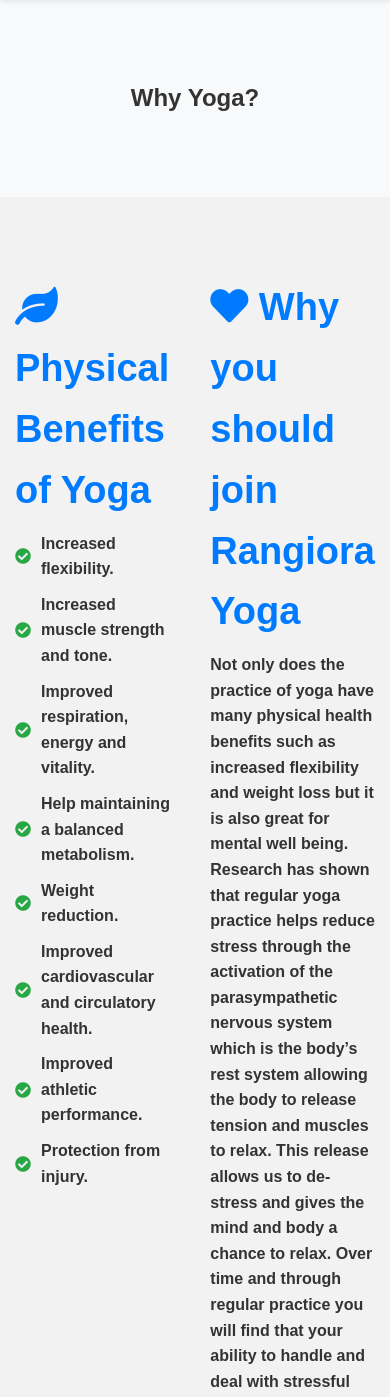
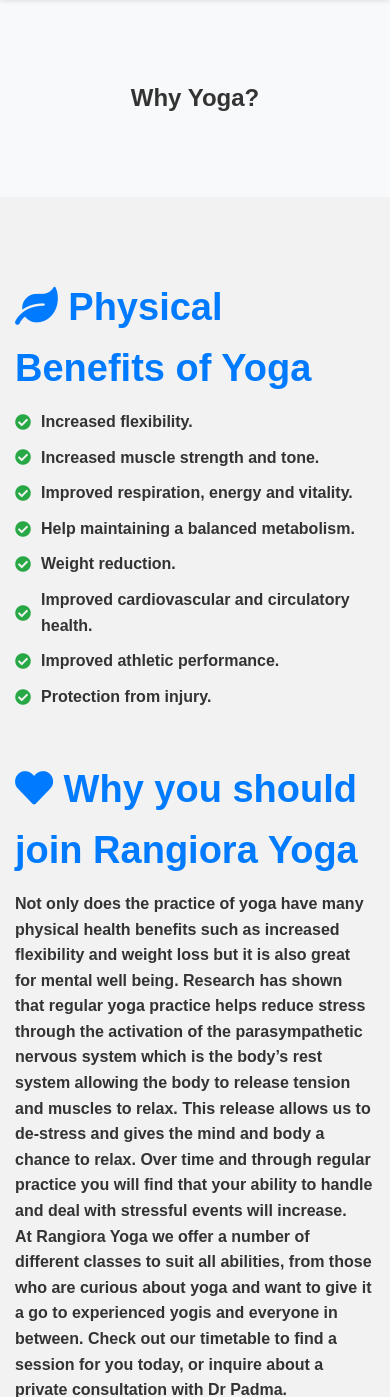
Before and after one commit to rmoharana038/rangiorayoga, a PHP site: page /why-yoga.html in a window 390 px wide. Shown: the part 66-1463 px from the top of the page. Run offline with PHP 8.4, Linux system fonts and the light colour scheme.

Commit message:
fix: Why Yoga Page Mobile Layout Fix

```diff
--- a/assets/css/style.css
+++ b/assets/css/style.css
@@ -804,7 +804,8 @@
     }
 
     .contact-grid,
-    .about-grid {
+    .about-grid,
+    .why-yoga-grid { /* Added why-yoga-grid */
         grid-template-columns: 1fr;
     }
 
@@ -931,3 +932,5 @@
     color: #555; /* A softer black */
     margin-bottom: 50px; /* Add margin bottom for spacing */
 }
+
+/* Added to force cache refresh */
--- a/assets/js/main.js
+++ b/assets/js/main.js
@@ -169,4 +169,5 @@
     if (reviewImage) {
         setInterval(changeReviewImage, 3000); // Change image every 3 seconds
     }
+    // Added to force cache refresh
 });
```
